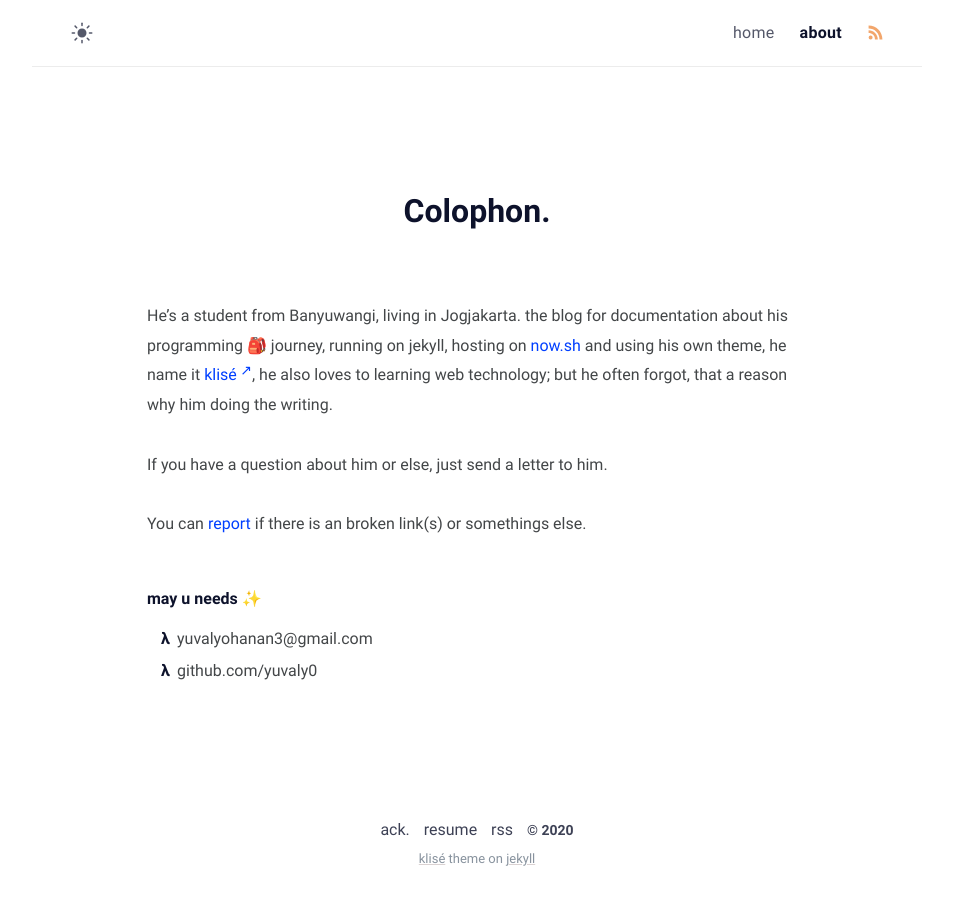
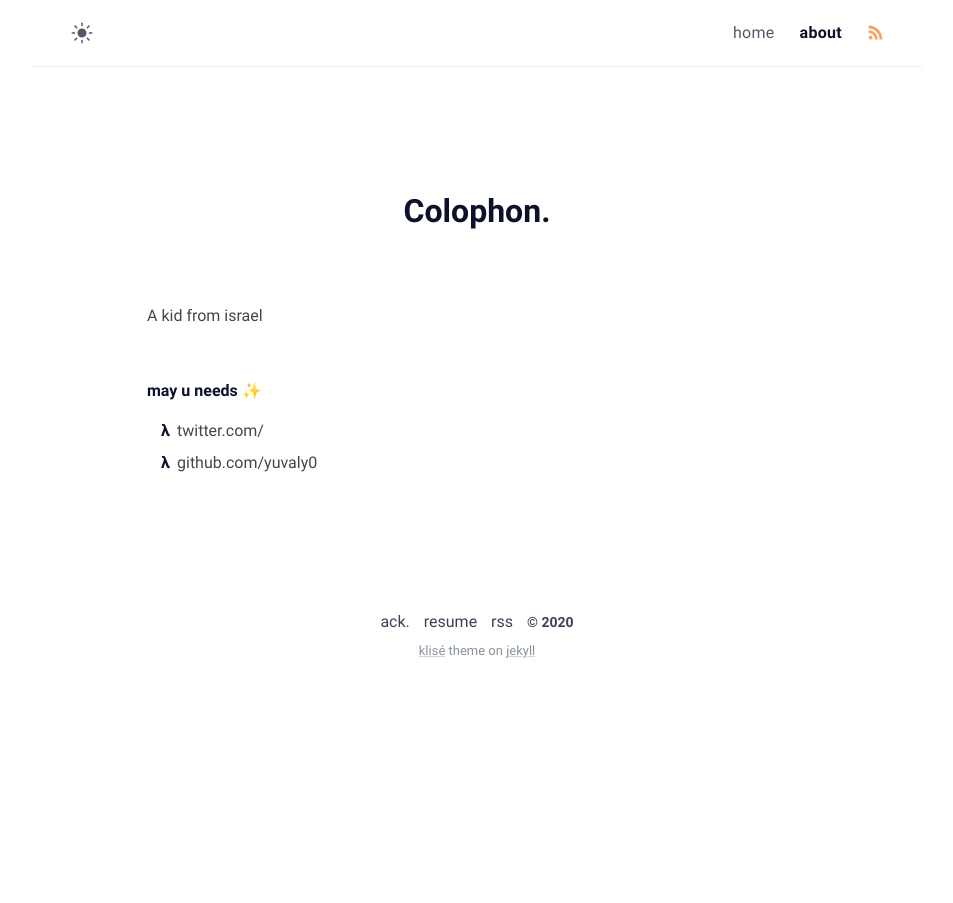
Before and after one commit to yuvaly0/yuvaly0.github.io, a Jekyll site: the page built from about.md, in a window 1280 px wide. Shown: the whole page, without its empty margins (163-1116 px from the left). Built offline with Jekyll 4.4.1, drawn with Linux system fonts in a browser that asks for light colours.

Commit message:
updated about

```diff
--- a/_config.yml
+++ b/_config.yml
@@ -3,14 +3,13 @@ title: yuvaly0's blog # site title
 lang: en-US
 timezone: Asia/Jerusalem
 image: assets/img/ogp.png
-repo: https://github.com/piharpi/jekyll-klise
+repo: https://github.com/yuvaly0/yuvaly0.github.io
 mode: dark
 
 # Profile settings
 author:
   name: Yuvaly0
 
-  github:
   username: yuvaly0
   email: yuvalyohanan3@gmail.com
   avatar: /assets/img/avatar.jpg
--- a/about.md
+++ b/about.md
@@ -2,17 +2,11 @@
 title: Colophon
 permalink: /about/
 layout: page
-excerpt: Hello peeps, I'm student of computer science from Banyuwangi, living in Jogjakarta. This blog for documentation about my programming journey, running on jekyll, hosting on netlify and using my own simple theme.
-comments: false
 ---
 
-He's a student from Banyuwangi, living in Jogjakarta. the blog for documentation about his programming 🎒 journey, running on jekyll, hosting on [now.sh](http://now.sh) and using his own theme, he name it <a href="https://github.com/piharpi/jekyll-klise" target="_blank" rel="noopener">klisé</a>, he also loves to learning web technology; but he often forgot, that a reason why him doing the writing.
-
-If you have a question about him or else, just send a letter to him.
-
-You can [report](http://github.com/piharpi/jekyll-klise/issues/new) if there is an broken link(s) or somethings else.
+A kid from israel
 
 ##### may u needs ✨
 
-- {{ site.author.email }}
+- twitter.com/{{ site.authoe.username }}
 - github.com/{{ site.author.username }}
```
